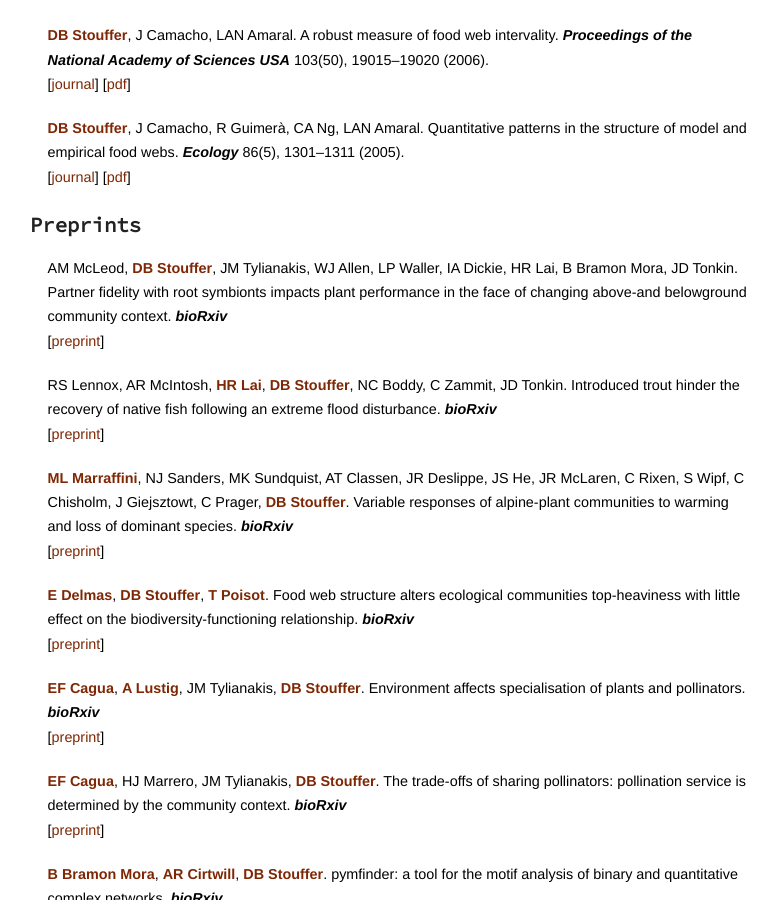
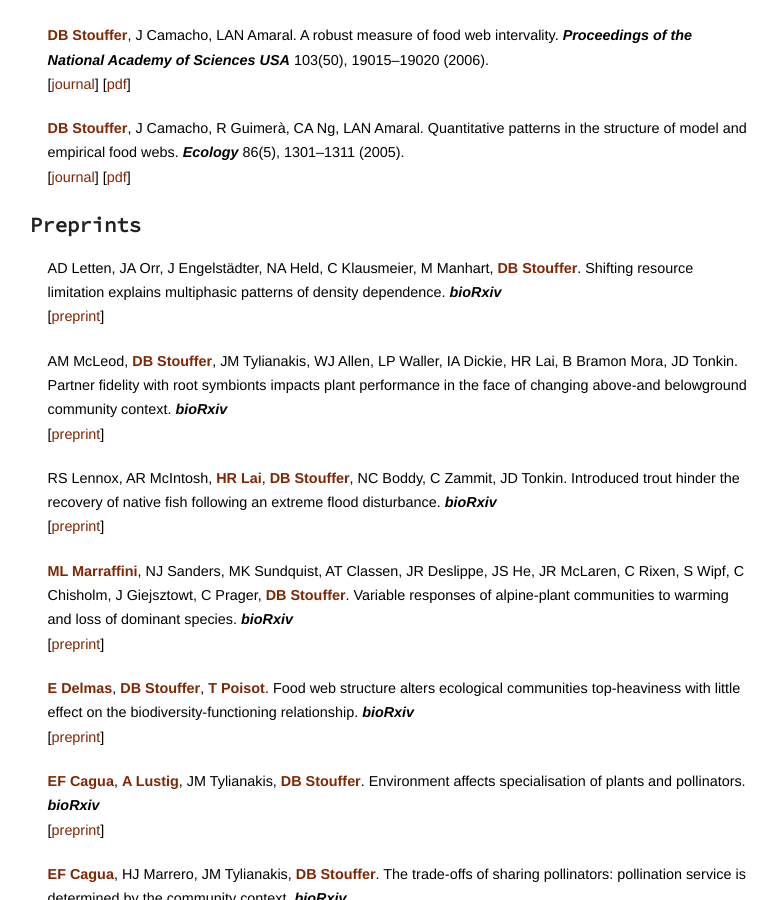
Before and after one commit to stoufferlab/stoufferlab.github.io, a Jekyll site: the page built from publications/index.html, in a window 1280 px wide and 900 px high, scrolled down 10746 px. Shown: the whole window, without its empty margins (375-1152 px from the left). Built offline with Jekyll 4.4.1, drawn with Linux system fonts in a browser that asks for light colours; nearby versions of some CDN libraries; library files that are not in the unit come from our copies; a script that is not in the unit is left out.

Commit message:
adding Letten et al preprint

```diff
--- a/publications/preprints.html
+++ b/publications/preprints.html
@@ -17,6 +17,25 @@ ARTICLE TITLE.
 </li>
 </div>
 -->
+
+<div id="publication">
+<li>
+<p>
+AD Letten,
+JA Orr,
+J Engelstädter,
+NA Held,
+C Klausmeier,
+M Manhart,
+<b style="color: rgb(127,39,4);">DB Stouffer</b>.
+Shifting resource limitation explains multiphasic patterns of density dependence.
+<b><i>bioRxiv</i></b>
+<br>
+	[<a href="https://doi.org/10.64898/2026.07.16.738797">preprint</a>]
+<br>
+</p>
+</li>
+</div>
 
 <div id="publication">
 <li>
```
